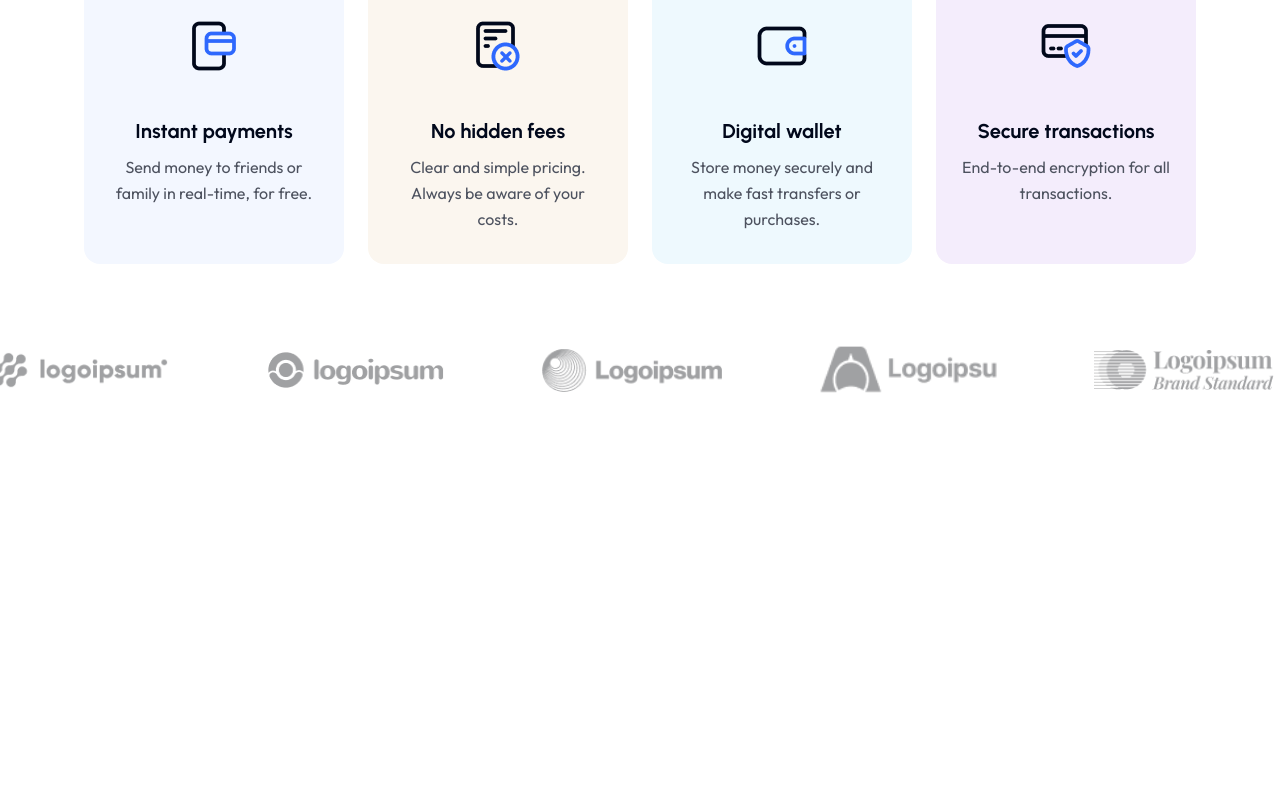
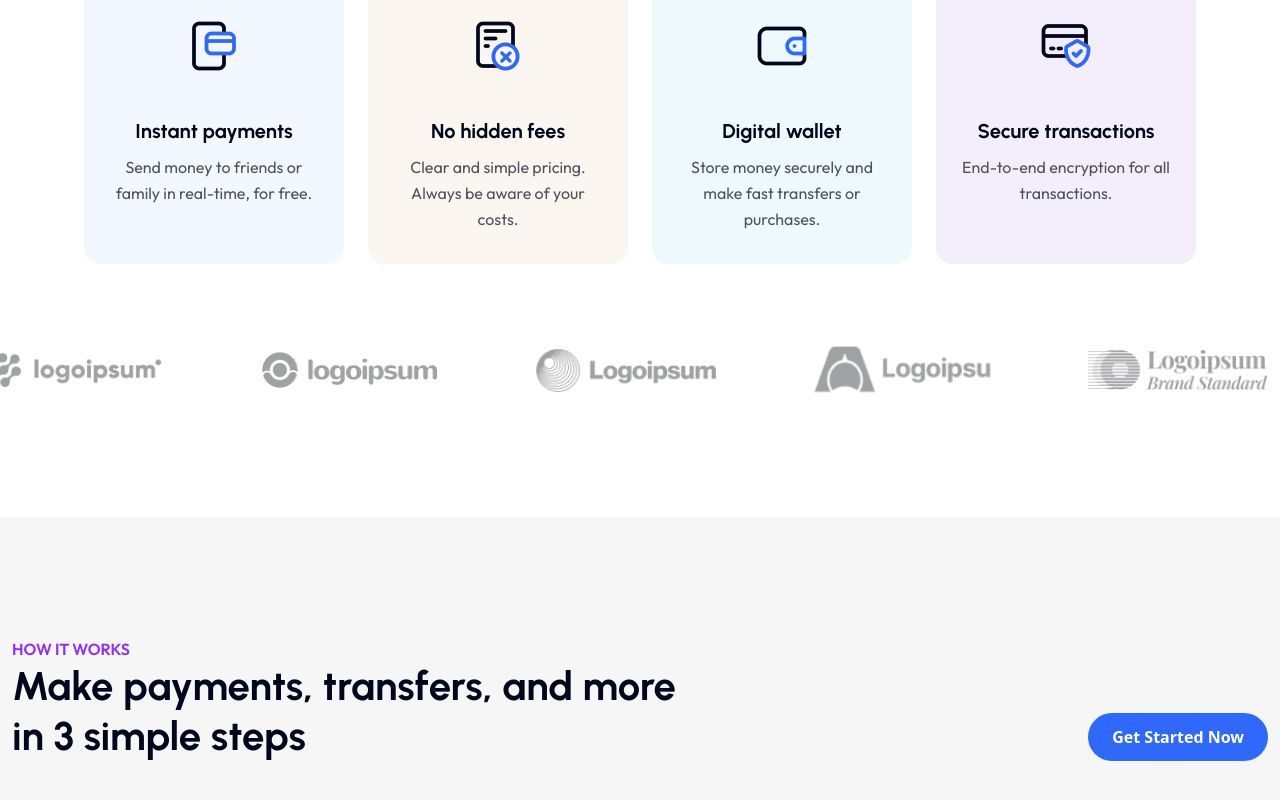
Before and after one commit to nirobsarker012/fintech, a Next.js app: page / in a window 1280 px wide. Shown: the part 1187-1987 px from the top of the page. Before the commit the page ends 1704 px from the top, so only its background shows below. Built offline with nearby package versions, Linux system fonts and the light colour scheme.

Commit message:
add:payment-way-heading

```diff
--- /dev/null
+++ b/app/components/PaymentWay/PaymentWay.jsx
@@ -0,0 +1,27 @@
+import React from "react";
+
+const PaymentWay = () => {
+  return (
+    <section className="bg-secondary-bg py-[60px] lg:py-30">
+      <div className="container">
+        {/* Payment way heading */}
+        <div className="flex justify-between items-end">
+          <div>
+            <span className="text-secondary uppercase text-[16px] font-semibold font-outfit">
+              HOW IT WORKS
+            </span>
+            <h1 className="font-bold font-urbanist text-primary text-[28px] sm:text-[32px] md:text-[40px] max-w-[700px] leading-tight">
+              Make payments, transfers, and more in 3 simple steps
+            </h1>
+          </div>
+          {/* Contact Button (Desktop Only) */}
+          <button className="bg-btn-primary-color text-white font-semibold text-[16px] py-3 px-6 rounded-4xl cursor-pointer hover:bg-black hover:text-white transition-all duration-500">
+            Get Started Now
+          </button>
+        </div>
+      </div>
+    </section>
+  );
+};
+
+export default PaymentWay;
--- a/app/components/payment/Payments.jsx
+++ b/app/components/payment/Payments.jsx
@@ -7,7 +7,7 @@ const Payments = () => {
   return (
     <section className="container mt-[60px] lg:mt-[120px]">
       <div className="flex flex-col text-center items-center justify-center px-4">
-        <span className="text-gray uppercase text-[16px] font-semibold font-outfit">
+        <span className="text-secondary uppercase text-[16px] font-semibold font-outfit">
           Features
         </span>
         <h1 className="font-bold font-urbanist text-primary text-[28px] sm:text-[32px] md:text-[40px] max-w-[700px] leading-tight">
--- a/app/globals.css
+++ b/app/globals.css
@@ -22,6 +22,7 @@
   --color-white: #ffffff;
   --color-gray: #787878;
   --color-badge: #37c390;
+  --color-secondary-bg: #f6f6f6;
 }
 
 @media (prefers-color-scheme: dark) {
--- a/app/page.js
+++ b/app/page.js
@@ -2,6 +2,7 @@ import Hero from "./components/Hero/Hero";
 import OnMarques from "./components/marquee/OnMarques";
 import Navbar from "./components/Navbar/Navbar";
 import Payments from "./components/payment/Payments";
+import PaymentWay from "./components/PaymentWay/PaymentWay";
 
 export default function Home() {
   return (
@@ -19,6 +20,8 @@ export default function Home() {
       {/* Payment Sections end */}
       {/* Partner Image  */}
       <OnMarques />
+      {/* PaymentsWay */}
+      <PaymentWay />
     </>
   );
 }
```
